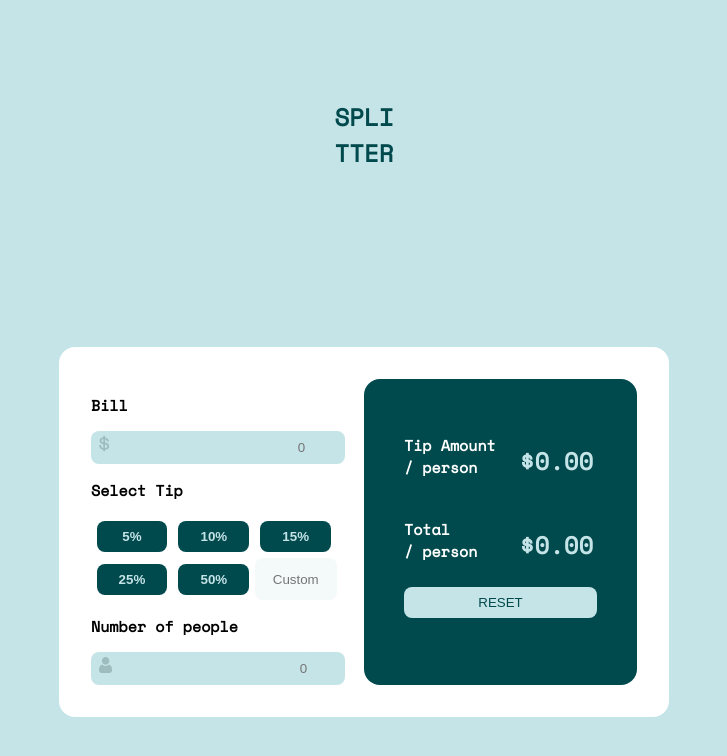
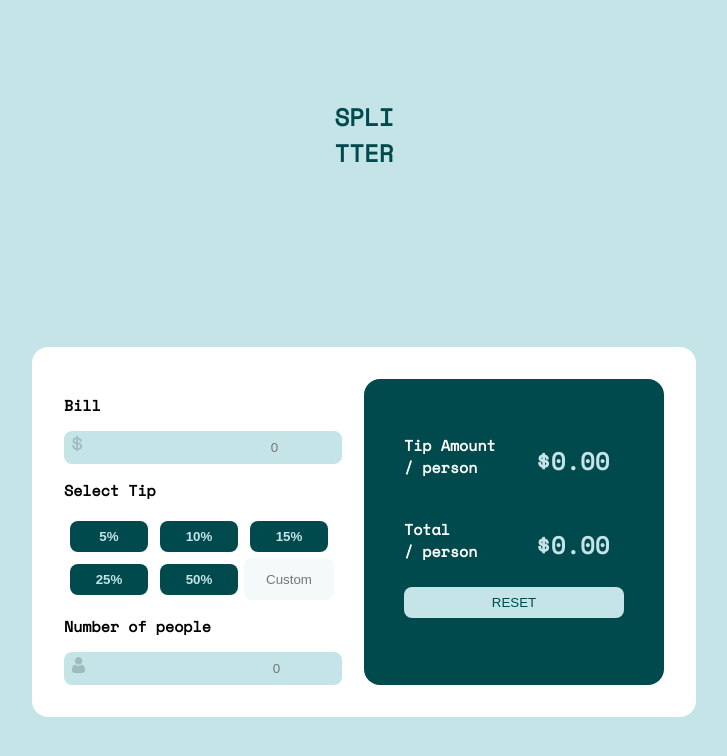
Before and after one commit to mr3nz1/tip-calculator, a plain HTML site: page index.html in a window 1280 px wide. Shown: the whole page, without its empty margins (276-1003 px from the left). Drawn offline with nearby package versions, Linux system fonts and the light colour scheme.

Commit message:
Update tipcalc.css

```diff
--- a/tipcalc.css
+++ b/tipcalc.css
@@ -49,7 +49,7 @@ main h1 {
     padding: 4vh;
     border-radius: 2vh;
     font-weight: var(--font-weight-3);
-
+    width: 600px;
 }
 
 #output-div {
@@ -62,6 +62,8 @@ main h1 {
 .btn-div {
     display: grid;
     grid-template-columns: 30% 30% 30%;
+    /* display: flex;
+    flex-direction: row; */
 }
 
 .btn-div button {
```
